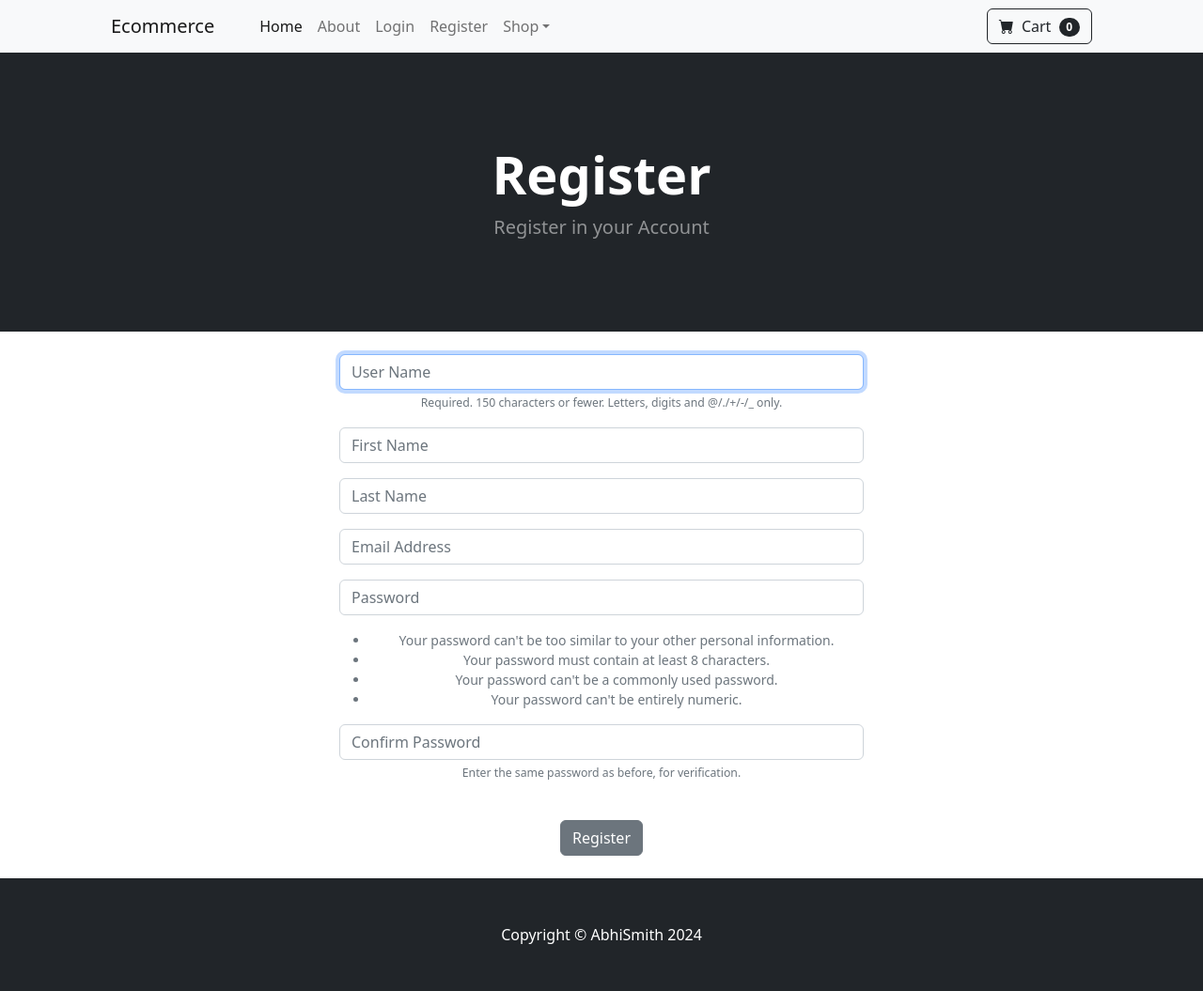
After one commit to AbhiSmith/Django-Ecommerce, a Django app: page /register/ in a window 1280 px wide. The commit adds this page. Shown: the whole page at 94% size. Run offline with Django 5.2, Linux system fonts and the light colour scheme; some libraries are stand-ins or nearby versions.

Commit message:
registered process complete

```diff
--- /dev/null
+++ b/store/forms.py
@@ -0,0 +1,30 @@
+from django.contrib.auth.models import User
+from django.contrib.auth.forms import UserCreationForm
+from django import forms
+
+class SignUpForm(UserCreationForm):
+    email = forms.EmailField(label="", widget=forms.TextInput(attrs={'class':'form-control', 'placeholder':'Email Address'}))
+    first_name = forms.CharField(label="", max_length=100, widget=forms.TextInput(attrs={'class':'form-control', 'placeholder':'First Name'}))
+    last_name = forms.CharField(label="", max_length=100, widget=forms.TextInput(attrs={'class':'form-control', 'placeholder':'Last Name'}))
+
+    class Meta:
+        model = User
+        fields = ('username', 'first_name', 'last_name', 'email', 'password1', 'password2')
+
+    def __init__(self, *args, **kwargs):
+        super(SignUpForm, self).__init__(*args, **kwargs)
+
+        self.fields['username'].widget.attrs['class'] = 'form-control'
+        self.fields['username'].widget.attrs['placeholder'] = 'User Name'
+        self.fields['username'].label = ''
+        self.fields['username'].help_text = '<span class="form-text text-muted"><small>Required. 150 characters or fewer. Letters, digits and @/./+/-/_ only.</small></span>'
+
+        self.fields['password1'].widget.attrs['class'] = 'form-control'
+        self.fields['password1'].widget.attrs['placeholder'] = 'Password'
+        self.fields['password1'].label = ''
+        self.fields['password1'].help_text = '<ul class="form-text text-muted small"><li>Your password can\'t be too similar to your other personal information.</li><li>Your password must contain at least 8 characters.</li><li>Your password can\'t be a commonly used password.</li><li>Your password can\'t be entirely numeric.</li></ul>'
+
+        self.fields['password2'].widget.attrs['class'] = 'form-control'
+        self.fields['password2'].widget.attrs['placeholder'] = 'Confirm Password'
+        self.fields['password2'].label = ''
+        self.fields['password2'].help_text = '<span class="form-text text-muted"><small>Enter the same password as before, for verification.</small></span>'
--- a/store/templates/login.html
+++ b/store/templates/login.html
@@ -29,7 +29,10 @@
                     </div>
 
                     <button type="submit" class="btn btn-secondary">login</button>
+
                   </form>
+
+
                   <br/>
             </div>
         </center>
--- a/store/templates/navbar.html
+++ b/store/templates/navbar.html
@@ -12,6 +12,7 @@
                 <li class="nav-item"><a class="nav-link" href="{% url 'logout' %}">Logout</a></li>
                 {% else %}
                 <li class="nav-item"><a class="nav-link" href="{% url 'login' %}">Login</a></li>
+                <li class="nav-item"><a class="nav-link" href="{% url 'register' %}">Register</a></li>
                 {% endif %}
 
                 <li class="nav-item dropdown">
--- /dev/null
+++ b/store/templates/register.html
@@ -0,0 +1,35 @@
+{%  extends 'base.html' %}
+
+{% block content %}
+ <!-- Header-->
+<header class="bg-dark py-5">
+    <div class="container px-4 px-lg-5 my-5">
+        <div class="text-center text-white">
+            <h1 class="display-4 fw-bolder">Register</h1>
+            <p class="lead fw-normal text-white-50 mb-0">Register in your Account</p>
+        </div>
+    </div>
+</header>
+
+<div class="container">
+    <div class="row">
+        <center>
+            <div class="col-md-6">
+                <br/>
+                <form method="POST" action="{% url 'register' %}">
+                    {% csrf_token %}
+
+                   {{ form.as_p }}
+                   <br/>
+                   <button type="submit" class="btn btn-secondary">Register</button>
+
+                  </form>
+                  <br/>
+            </div>
+        </center>
+    </div>
+
+</div>
+
+
+{%endblock%}
--- a/store/urls.py
+++ b/store/urls.py
@@ -6,5 +6,6 @@ urlpatterns = [
     path('about/', views.about, name='about'),
     path('login/', views.login_user, name='login'),
     path('logout/', views.logout_user, name='logout'),
+    path('register/', views.register_user, name='register'),
 
 ]
--- a/store/views.py
+++ b/store/views.py
@@ -1,8 +1,13 @@
-from django.shortcuts import render
+from django.shortcuts import render,redirect
 from .models  import Product
 from django.contrib.auth import authenticate, login, logout
 from django.contrib import messages
-from django.shortcuts import redirect
+from django.contrib.auth.models import User
+from django.contrib.auth.forms import UserCreationForm
+from .forms import SignUpForm
+from django import forms
+
+
 
 
 # Create your views here.
@@ -33,3 +38,24 @@ def  logout_user(request):
     logout(request)
     messages.success(request, ("You have been logged out!"))
     return redirect('home')
+
+
+def register_user(request):
+    form = SignUpForm()
+    if request.method == "POST":
+        form = SignUpForm(request.POST)
+        if form.is_valid():
+            form.save()
+            username = form.cleaned_data['username']
+            password = form.cleaned_data['password1']
+            # log in user
+            user = authenticate(username=username, password=password)
+            login(request, user)
+            messages.success(request, ("You have successfully registered"))
+            return redirect('home')
+        else:
+            messages.success(request, ("Error registering - please try again"))
+            return redirect('register')
+    else:
+        form = SignUpForm()
+        return render(request, 'register.html', {'form':form})
```
Also changed, not shown: db.sqlite3.
